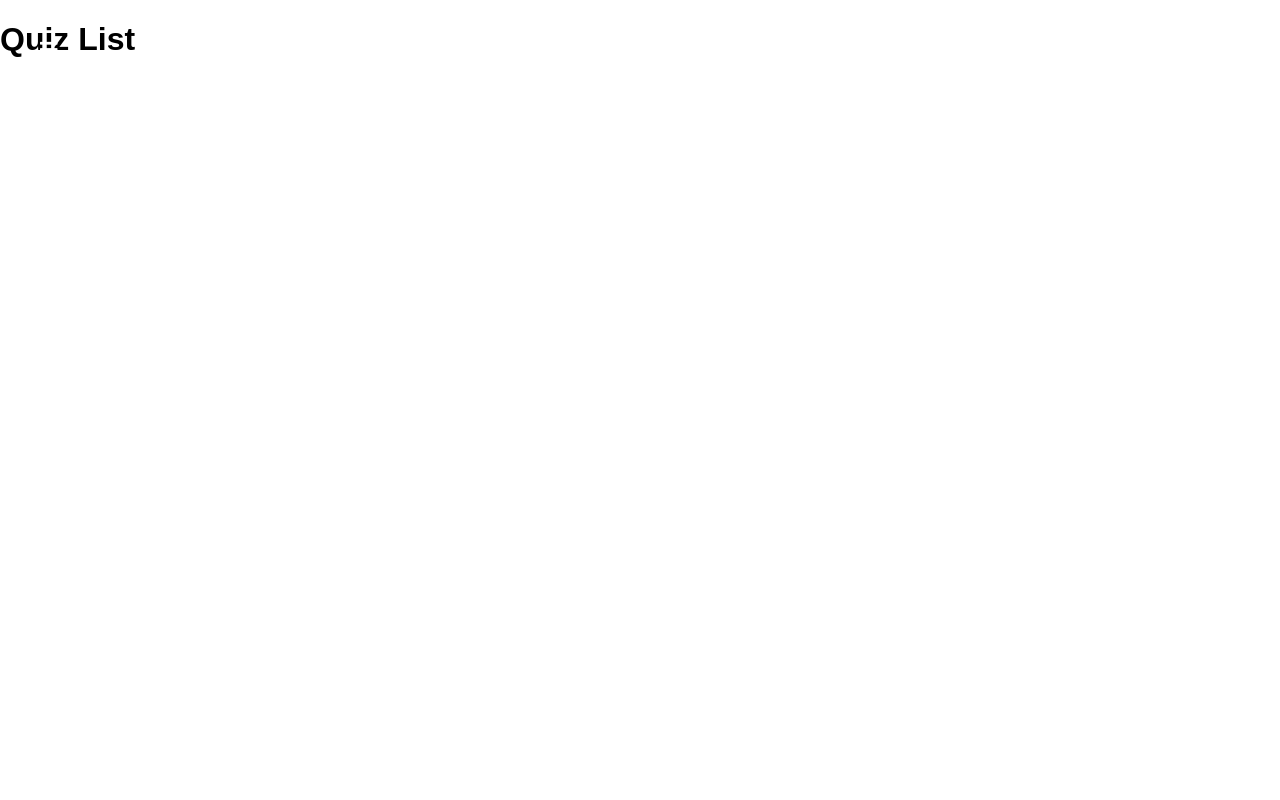
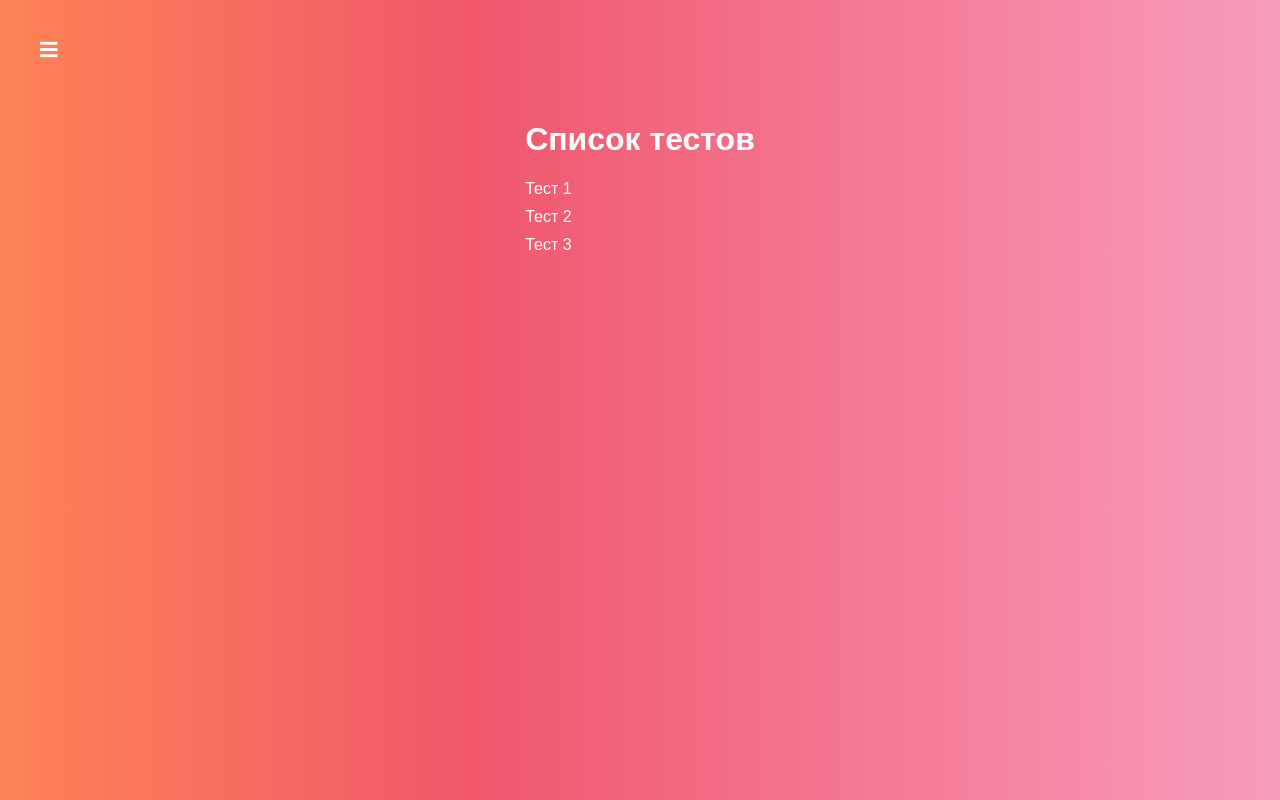
Before and after one commit to YuriAnisimov27/React.Practice, a React app: page / in a window 1280 px wide. Built offline with nearby package versions, Linux system fonts and the light colour scheme.

Commit message:
refactor: Auth, added styles

```diff
--- a/src/components/FinishedQuiz/FinishedQuiz.js
+++ b/src/components/FinishedQuiz/FinishedQuiz.js
@@ -1,6 +1,7 @@
 import React from 'react'
 import classes from './FinishedQuiz.css'
 import Button from "../UI/Button/Button";
+import {Link} from "react-router-dom";
 
 const FinishedQuiz = props => {
 
@@ -36,7 +37,9 @@ const FinishedQuiz = props => {
 
       <div>
         <Button onClick={props.onRetry} type="primary" >Повторить</Button>
-        <Button type="success" >Перейти в список тестов</Button>
+        <Link to='/' >
+          <Button type="success" >Перейти в список тестов</Button>
+        </Link>
       </div>
     </div>
   )
--- a/src/containers/Auth/Auth.css
+++ b/src/containers/Auth/Auth.css
@@ -1,3 +1,26 @@
 .Auth {
+    display: flex;
+    justify-content: center;
+    padding-top: 100px;
+    flex-grow: 1;
+    width: 100%;
+    background: linear-gradient(270deg, #cef2fa 0%, #59bfef 100%);
+}
 
+.Auth > div {
+    width: 100%;
+    max-width: 600px;
+    padding: 0 20px;
 }
+
+.Auth h1 {
+    color: #fff;
+    text-align: center;
+}
+
+.AuthForm {
+    background: #eee;
+    box-shadow: 2px 2px 2px rgba(0, 0, 0, .5);
+    padding: 15px;
+    border-radius: 5px;
+}
--- a/src/containers/Auth/Auth.js
+++ b/src/containers/Auth/Auth.js
@@ -1,11 +1,39 @@
 import React, {Component} from 'react'
 import classes from './Auth.css'
+import Button from "../../components/UI/Button/Button";
 
 export default class Auth extends Component {
+
+  loginHandler = () => {
+
+  }
+
+  registerHandler = () => {
+
+  }
+
+  submitHandler = (event) => {
+    event.preventDefault();
+  }
+
+
   render() {
     return (
-      <div>
-        <h1>Auth</h1>
+      <div className={classes.Auth}>
+        <div>
+          <h1>Авторизация</h1>
+          <form onSubmit={this.submitHandler} className={classes.AuthForm}>
+            <input type="text"/>
+            <input type="text"/>
+
+            <Button
+              type="success"
+              onClick={this.loginHandler} >Войти</Button>
+            <Button
+              type="primary"
+              onClick={this.registerHandler} >Регистрация</Button>
+          </form>
+        </div>
       </div>
     )
   }
--- a/src/containers/Quiz/Quiz.js
+++ b/src/containers/Quiz/Quiz.js
@@ -92,6 +92,10 @@ class Quiz extends Component {
     })
   }
 
+  componentDidMount() {
+    console.log('Quiz.id = ', this.props.match.params.id)
+  }
+
   render() {
     return (
       <div className={classes.Quiz}>
--- a/src/containers/QuizList/QuizList.css
+++ b/src/containers/QuizList/QuizList.css
@@ -1,3 +1,31 @@
 .QuizList {
+    display: flex;
+    justify-content: center;
+    padding-top: 100px;
+    flex-grow: 1;
+    width: 100%;
+    background: linear-gradient(90deg, #fd8355 0%, #f0576c 37%, #f79cbd 100%);
+}
 
+.QuizList h1 {
+    color: #fff;
 }
+
+.QuizList ul {
+    list-style: none;
+    margin: 0;
+    padding: 0;
+}
+
+.QuizList li {
+    margin-bottom: 10px;
+}
+
+.QuizList li a {
+    text-decoration: none;
+    color: #fff;
+}
+
+.QuizList li a:hover {
+    color: #363f54;
+}
--- a/src/containers/QuizList/QuizList.js
+++ b/src/containers/QuizList/QuizList.js
@@ -1,11 +1,31 @@
 import React, {Component} from 'react'
-
+import classes from './QuizList.css'
+import {NavLink} from "react-router-dom";
 
 export default class QuizList extends Component {
+
+  renderQuizes() {
+    return [1, 2, 3].map((quiz, index) => {
+      return (
+        <li key={index}>
+          <NavLink to={'/quiz/' + quiz} >
+            Тест {quiz}
+          </NavLink>
+        </li>
+      )
+    })
+  }
+
   render() {
     return (
-      <div>
-        <h1>Quiz List</h1>
+      <div className={classes.QuizList} >
+        <div>
+          <h1>Список тестов</h1>
+
+          <ul>
+            {this.renderQuizes()}
+          </ul>
+        </div>
       </div>
     )
   }
```
